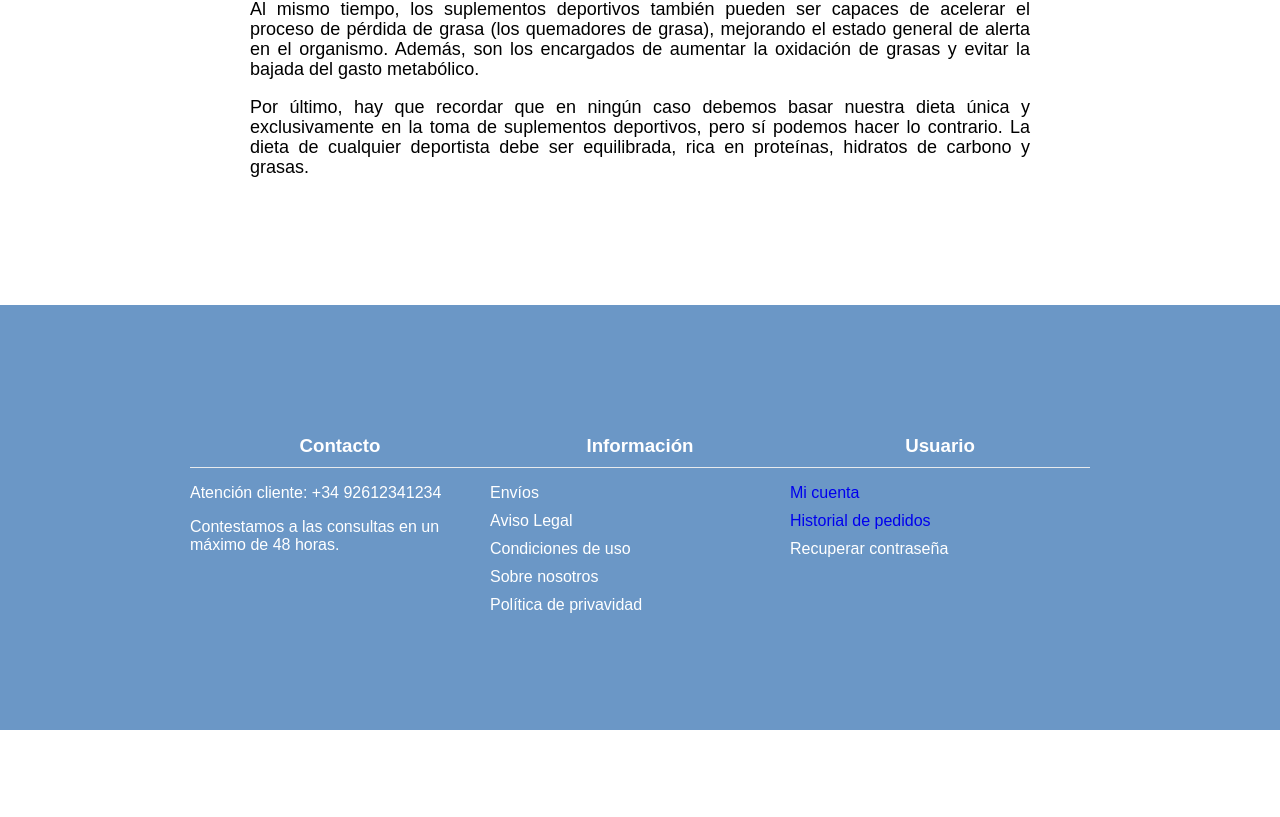
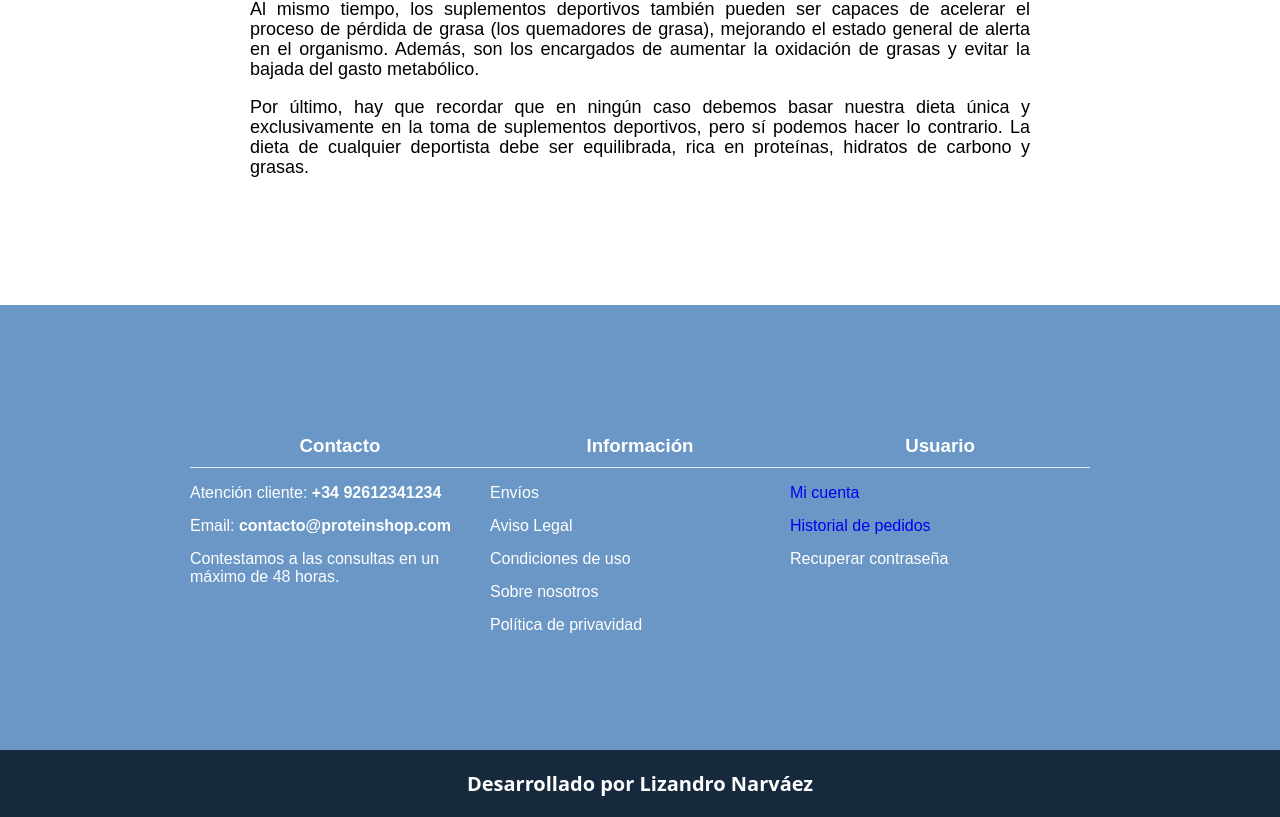
Before and after one commit to lizandronarvaez/App-ProteinShop-React, a React (Vite) app: page / in a window 1280 px wide. Shown: the part 3339-4156 px from the top of the page. Before the commit the page ends 4069 px from the top, so only its background shows below. Built offline with nearby package versions, Linux system fonts and the light colour scheme; no server answers.

Commit message:
Feat: Realizando ajustes y añadiendo por quien ha sido desarrollado

```diff
--- a/src/app/components/footer/Footer.css
+++ b/src/app/components/footer/Footer.css
@@ -15,16 +15,6 @@
     color: white;
 }
 
-.footer-box div ul {
-    padding: 0;
-}
-
-.footer-box div ul>li:hover {
-   cursor: pointer;
-}
-.footer-box div ul>li a{
-    text-decoration: none;
-}
 .footer-box h3 {
     margin: 3rem auto 0 auto;
     padding-bottom: 1rem;
@@ -32,9 +22,37 @@
     text-align: center;
 }
 
-.footer-box li {
-    margin: 1rem 0;
+.footer-box div ul {
+    padding: 0;
+}
+
+.footer-box div ul li {
+    margin: 1.5rem 0;
     list-style-type: none;
+}
+
+.footer-box div ul>li:hover {
+    cursor: pointer;
+}
+
+.footer-box div ul>li a {
+    text-decoration: none;
+}
+
+.footer-box div ul>li a:visited {
+    color: #fff;
+}
+
+
+.footer-container .user-project {
+    background-color: #16293d;
+}
+
+.footer-container .user-project p {
+    font-size: 1.4rem;
+    text-align: center;
+    color: #fff;
+    font-family: system-ui, -apple-system, BlinkMacSystemFont, 'Segoe UI', Roboto, Oxygen, Ubuntu, Cantarell, 'Open Sans', 'Helvetica Neue', sans-serif;
 }
 
 @media (min-width: 992px) {
@@ -47,4 +65,7 @@
     .footer-box {
         width: 30rem;
     }
+    .footer-container .user-project p{
+        font-size: 2rem;
+    }
 }
--- a/src/app/components/footer/Footer.jsx
+++ b/src/app/components/footer/Footer.jsx
@@ -1,16 +1,22 @@
-import React from 'react'
+import React, { useContext } from 'react'
 import "./Footer.css";
 import { Link } from 'react-router-dom';
+import { AuthContext } from "../../auth/context/authContext";
 
 export const Footer = () => {
+  const { logged } = useContext(AuthContext);
+
   return (
     <div className='footer-container'>
       <div className='footer'>
         <div className='footer-box'>
           <h3>Contacto</h3>
           <div>
-            <p>Atención cliente: +34 92612341234</p>
-            <p>Contestamos a las consultas en un máximo de 48 horas.</p>
+            <ul>
+              <li>Atención cliente: <b> +34 92612341234</b></li>
+              <li>Email: <b>contacto@proteinshop.com</b></li>
+              <li>Contestamos a las consultas en un máximo de 48 horas.</li>
+            </ul>
           </div>
         </div>
         <div className='footer-box'>
@@ -29,14 +35,29 @@ export const Footer = () => {
           <h3>Usuario</h3>
           <div>
             <ul>
-              <li><Link to={"/account"}>Mi cuenta </Link> </li>
-              <li><Link to={"/account"}> Historial de pedidos</Link> </li>
+              <li>
+                {
+                  !logged
+                    ? <Link to={"/account"}>Mi cuenta </Link>
+                    : <Link to={"/profile/orders_users"}>Mi cuenta </Link>
+
+                }
+              </li>
+              <li>
+                {
+                  !logged ?
+                    <Link to={"/account"}> Historial de pedidos</Link>
+                    : <Link to={"/profile/user"}>Historial de pedidos </Link>
+                }
+              </li>
               <li>Recuperar contraseña</li>
             </ul>
           </div>
         </div>
       </div>
-
+      <div className='user-project'>
+        <p><b>Desarrollado por Lizandro Narváez</b> </p>
+      </div>
     </div >
   )
 }
```
